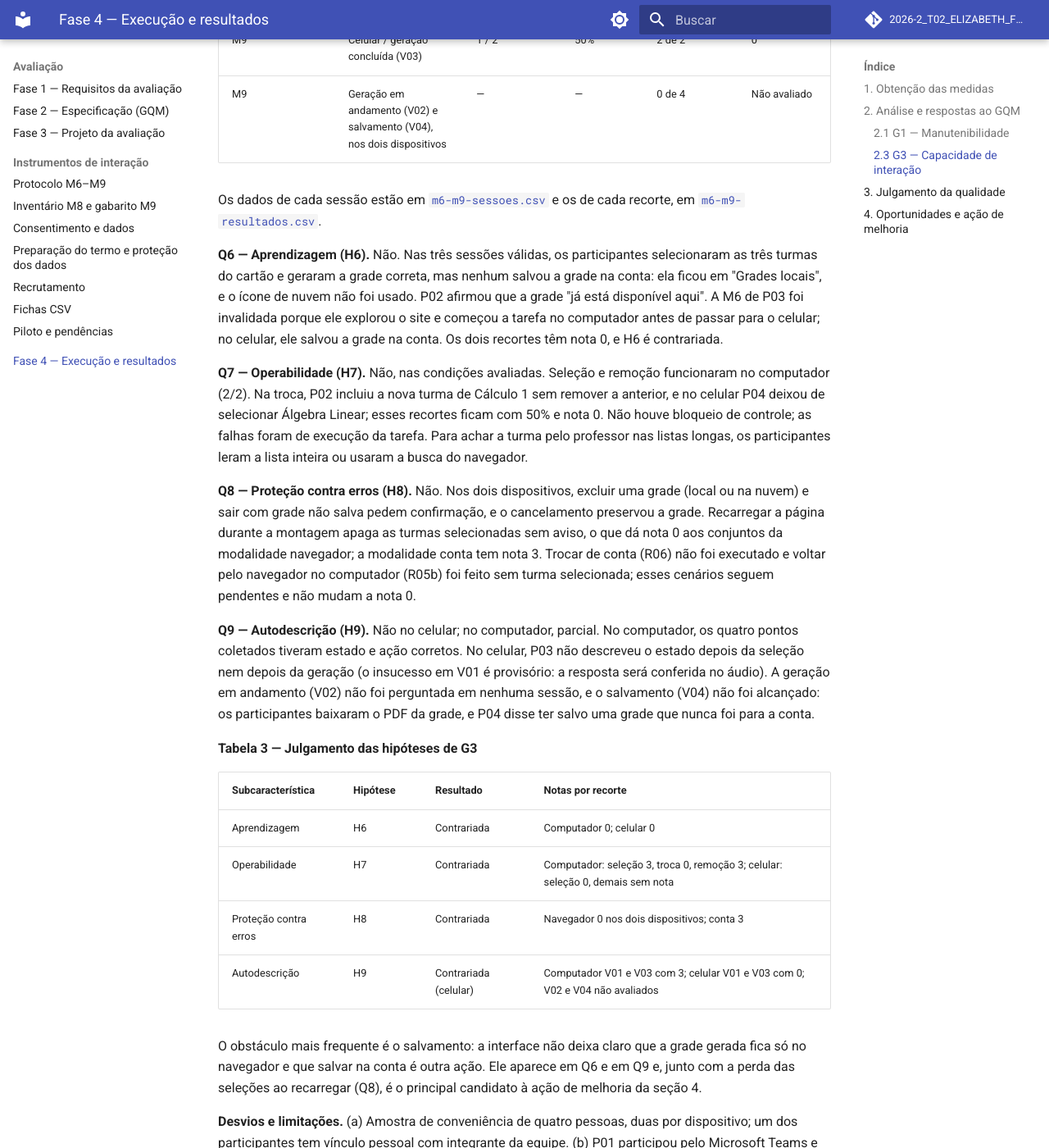
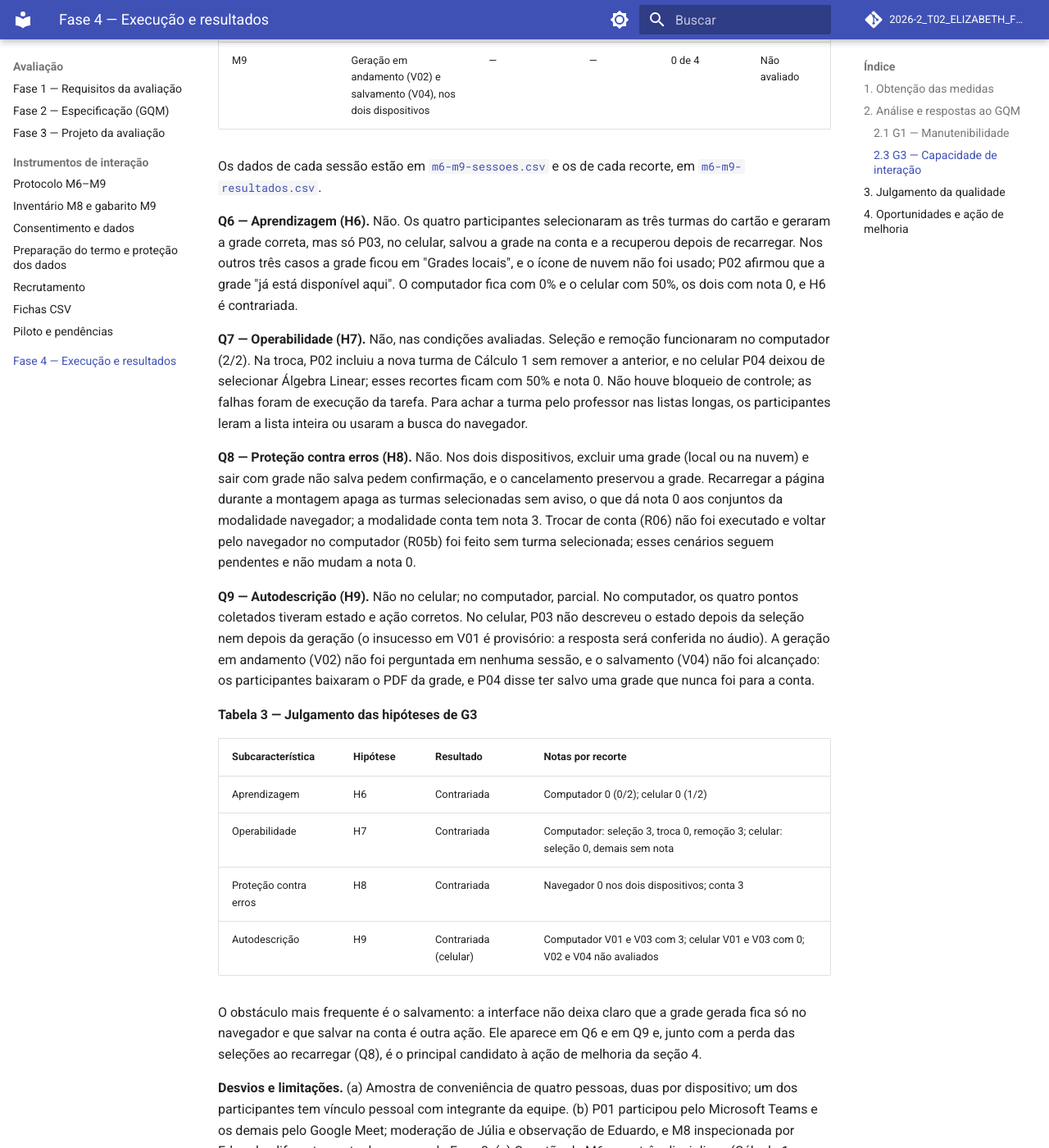
Before and after one commit to FCTE-Qualidade-de-Software-1/2026-2_T02_ELIZABETH_FRIEDMAN, an MkDocs documentation site: the page built from docs/fase-4.md, in a window 1280 px wide and 1400 px high, scrolled down 5238 px. Shown: the whole window at 82% size. Built offline with MkDocs 1.6.1 and Material for MkDocs 9.7.7, drawn with Linux system fonts in a browser that asks for light colours; comment, search, counter and statistics services are not loaded; some of the changed text lies outside the part shown.

Commit message:
docs(fase-4): conta a M6 de P03 pelo que ocorreu no celular

```diff
--- a/docs/avaliacao/dados/g3/m6-m9-resultados.csv
+++ b/docs/avaliacao/dados/g3/m6-m9-resultados.csv
@@ -1,6 +1,6 @@
 metrica,recorte,numerador,denominador,percentual,cobertura,nota,observacao
 M6,computador / conta,0,2,0%,2 de 2 sessões,0,P01 e P02 não salvaram a grade na conta
-M6,celular / conta,0,1,0%,1 de 2 sessões (P03 inválida),0,"Nota já determinada: com sucesso na sessão inválida, o máximo seria 50%"
+M6,celular / conta,1,2,50%,2 de 2 sessões,0,P03 salvou a grade na conta; P04 não salvou
 M7,computador / M7-SEL,2,2,100%,2 de 2 sessões,3,
 M7,computador / M7-ALT,1,2,50%,2 de 2 sessões,0,P02 incluiu a nova turma sem remover a anterior
 M7,computador / M7-REM,2,2,100%,2 de 2 sessões,3,
--- a/docs/avaliacao/dados/g3/m6-m9-sessoes.csv
+++ b/docs/avaliacao/dados/g3/m6-m9-sessoes.csv
@@ -15,7 +15,7 @@ S02-P02,0.3,formal,M9,P02,apos_M7,5,computador,Linux,Firefox,conta,3d399e7 (site
 S02-P02,0.3,formal,M9,P02,apos_M7,6,computador,Linux,Firefox,conta,3d399e7 (site público; último commit e deployment conferidos em 15/11),2026/2,V02,,,2026-11-15T22:33:45-03:00,2026-11-15T22:33:58-03:00,,,,,,,nao_coletada,,Grade gerada antes do pedido; carregamento não perguntado,,,
 S02-P02,0.3,formal,M9,P02,apos_M7,7,computador,Linux,Firefox,conta,3d399e7 (site público; último commit e deployment conferidos em 15/11),2026/2,V03,Grade 2 gerada (local),"Geração concluída; consultar, salvar ou exportar",2026-11-15T22:33:58-03:00,2026-11-15T22:34:16-03:00,,,,,,nenhuma,valida,sucesso,,sim,sim,P02_video.mp4@00:09:00
 S02-P02,0.3,formal,M9,P02,apos_M7,8,computador,Linux,Firefox,conta,3d399e7 (site público; último commit e deployment conferidos em 15/11),2026/2,V04,Grade 2 local,Grade salva na conta,2026-11-15T22:34:18-03:00,2026-11-15T22:35:07-03:00,,,,,,orientacao_fornecida,nao_coletada,,Estado de grade salva na conta não alcançado; instrução alterada,,,P02_video.mp4@00:09:30
-S03-P03,0.3,formal,M6,P03,uso_no_computador_na_sessao,1,celular,Android,Chrome (a confirmar),conta,3d399e7 (site público; último commit e deployment conferidos em 15/11),2026/2,M6,Logado no celular após ter explorado e iniciado a tarefa no computador,"Três turmas; grade gerada, salva na conta e recuperada",2026-11-15T22:54:08-03:00,2026-11-15T22:58:40-03:00,272,2026-11-15T22:54:08-03:00,2026-11-15T22:54:43-03:00,2026-11-15T22:55:21-03:00,2026-11-15T22:58:40-03:00,nenhuma,invalida,,Roteiro: exposição prévia no computador na mesma sessão; não é primeiro uso no celular,,,P03-P04_video.mp4@00:08:31; P03-P04_video.mp4@00:11:40
+S03-P03,0.3,formal,M6,P03,sem_uso_previo_no_celular,1,celular,Android,Chrome (a confirmar),conta,3d399e7 (site público; último commit e deployment conferidos em 15/11),2026/2,M6,Logado no celular após ter explorado e iniciado a tarefa no computador,"Três turmas; grade gerada, salva na conta e recuperada",2026-11-15T22:54:08-03:00,2026-11-15T22:58:40-03:00,272,2026-11-15T22:54:08-03:00,2026-11-15T22:54:43-03:00,2026-11-15T22:55:21-03:00,2026-11-15T22:58:40-03:00,solicitada_sem_orientacao,valida,sucesso,,,,P03-P04_video.mp4@00:08:31; P03-P04_video.mp4@00:11:40
 S03-P03,0.3,formal,M7,P03,apos_M6,2,celular,Android,Chrome (a confirmar),na,3d399e7 (site público; último commit e deployment conferidos em 15/11),2026/2,M7-SEL,S0 (após recarregar),Só Gandulfo e Godinho,2026-11-15T22:58:46-03:00,2026-11-15T22:59:58-03:00,72,,,,,nenhuma,valida,sucesso,,,,P03-P04_video.mp4@00:13:10
 S03-P03,0.3,formal,M7,P03,apos_M6,3,celular,Android,Chrome (a confirmar),na,3d399e7 (site público; último commit e deployment conferidos em 15/11),2026/2,M7-ALT,S1,"João Paulo dos Santos e Álgebra Linear, sem Gandulfo",2026-11-15T23:00:02-03:00,2026-11-15T23:01:22-03:00,80,,,,,nenhuma,valida,sucesso,,,,P03-P04_video.mp4@00:14:30
 S03-P03,0.3,formal,M7,P03,apos_M6,4,celular,Android,Chrome (a confirmar),na,3d399e7 (site público; último commit e deployment conferidos em 15/11),2026/2,M7-REM,S2,Só Álgebra Linear,2026-11-15T23:01:24-03:00,2026-11-15T23:01:36-03:00,12,,,,,nenhuma,valida,sucesso,,,,P03-P04_video.mp4@00:14:40
--- a/docs/fase-4.md
+++ b/docs/fase-4.md
@@ -144,7 +144,7 @@ recortes sem cobertura completa ficam sem nota, exceto quando a nota 0 já está
 | Métrica | Recorte | Numerador / denominador | Valor | Cobertura | Nota |
 |---------|---------|-------------------------|-------|-----------|------|
 | M6 (% de sucesso no primeiro uso) | Computador / conta | 0 / 2 | 0% | 2 de 2 sessões | 0 |
-| M6 | Celular / conta | 0 / 1 | 0% | 1 de 2 sessões (P03 inválida) | 0 (máximo possível: 50%) |
+| M6 | Celular / conta | 1 / 2 | 50% | 2 de 2 sessões | 0 |
 | M7 (% de sucesso independente) | Computador / seleção | 2 / 2 | 100% | 2 de 2 | 3 |
 | M7 | Computador / troca | 1 / 2 | 50% | 2 de 2 | 0 |
 | M7 | Computador / remoção | 2 / 2 | 100% | 2 de 2 | 3 |
@@ -164,12 +164,11 @@ recortes sem cobertura completa ficam sem nota, exceto quando a nota 0 já está
 Os dados de cada sessão estão em [`m6-m9-sessoes.csv`](avaliacao/dados/g3/m6-m9-sessoes.csv)
 e os de cada recorte, em [`m6-m9-resultados.csv`](avaliacao/dados/g3/m6-m9-resultados.csv).
 
-**Q6 — Aprendizagem (H6).** Não. Nas três sessões válidas, os participantes selecionaram as
-três turmas do cartão e geraram a grade correta, mas nenhum salvou a grade na conta: ela ficou
-em "Grades locais", e o ícone de nuvem não foi usado. P02 afirmou que a grade "já está
-disponível aqui". A M6 de P03 foi invalidada porque ele explorou o site e começou a tarefa no
-computador antes de passar para o celular; no celular, ele salvou a grade na conta. Os dois
-recortes têm nota 0, e H6 é contrariada.
+**Q6 — Aprendizagem (H6).** Não. Os quatro participantes selecionaram as três turmas do
+cartão e geraram a grade correta, mas só P03, no celular, salvou a grade na conta e a recuperou
+depois de recarregar. Nos outros três casos a grade ficou em "Grades locais", e o ícone de
+nuvem não foi usado; P02 afirmou que a grade "já está disponível aqui". O computador fica com
+0% e o celular com 50%, os dois com nota 0, e H6 é contrariada.
 
 **Q7 — Operabilidade (H7).** Não, nas condições avaliadas. Seleção e remoção funcionaram no
 computador (2/2). Na troca, P02 incluiu a nova turma de Cálculo 1 sem remover a anterior, e no
@@ -196,7 +195,7 @@ grade que nunca foi para a conta.
 
 | Subcaracterística | Hipótese | Resultado | Notas por recorte |
 |-------------------|----------|-----------|-------------------|
-| Aprendizagem | H6 | Contrariada | Computador 0; celular 0 |
+| Aprendizagem | H6 | Contrariada | Computador 0 (0/2); celular 0 (1/2) |
 | Operabilidade | H7 | Contrariada | Computador: seleção 3, troca 0, remoção 3; celular: seleção 0, demais sem nota |
 | Proteção contra erros | H8 | Contrariada | Navegador 0 nos dois dispositivos; conta 3 |
 | Autodescrição | H9 | Contrariada (celular) | Computador V01 e V03 com 3; celular V01 e V03 com 0; V02 e V04 não avaliados |
```
